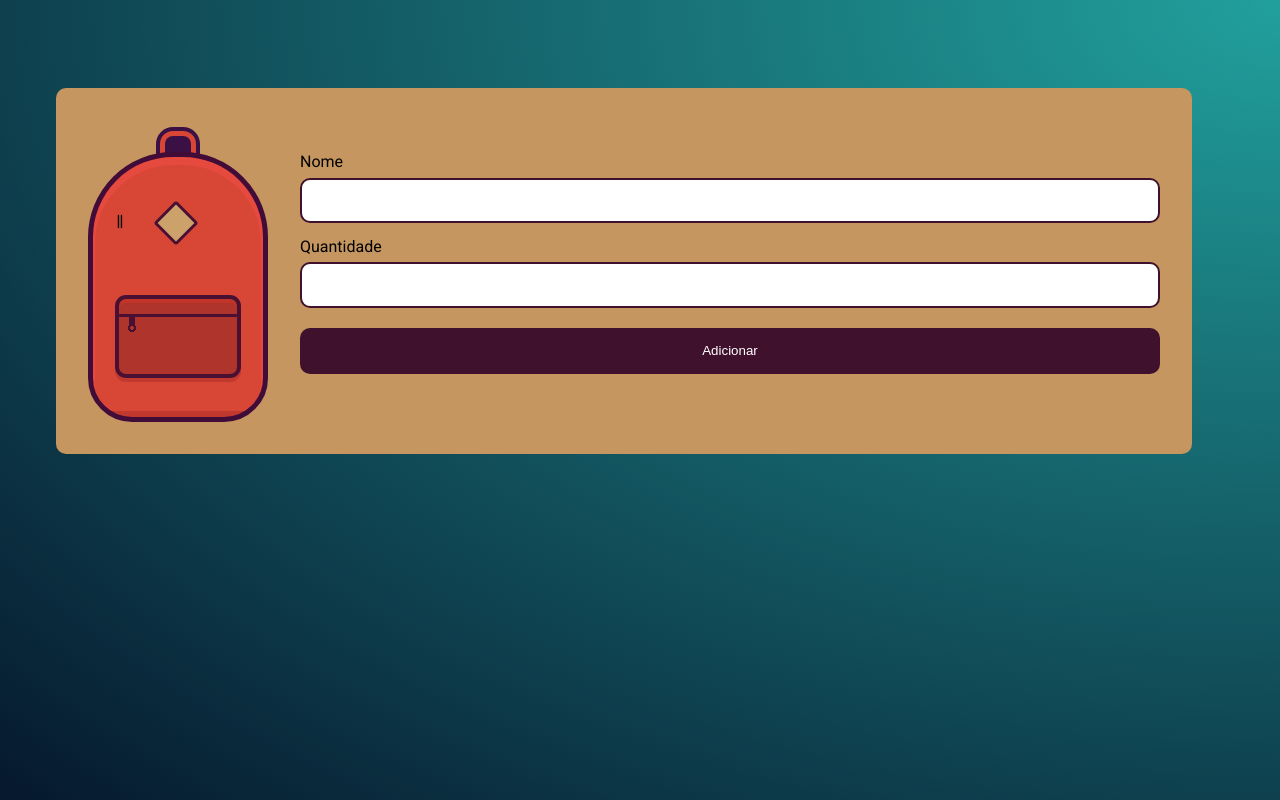
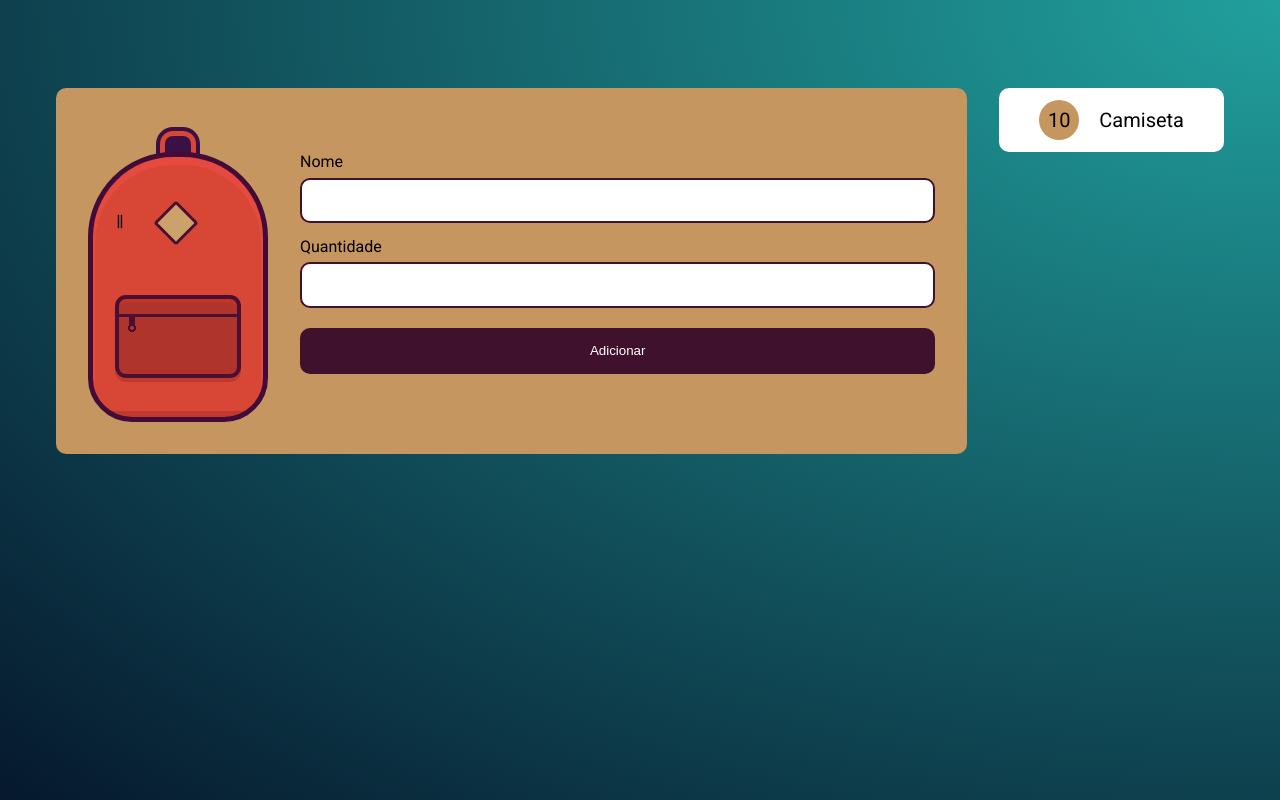
Before and after one commit to brunosabbagmachado/alura-mochila, a plain HTML site: page index.html in a window 1280 px wide. Drawn offline with Linux system fonts and the light colour scheme.

Commit message:
criando um item no html para arrumar pagina

```diff
--- a/index.html
+++ b/index.html
@@ -25,6 +25,7 @@
         </div>
 
         <ul class="lista" id="lista">
+            <li class="item"><strong>10</strong>Camiseta</li>
         </ul>
     </main>
 
```
